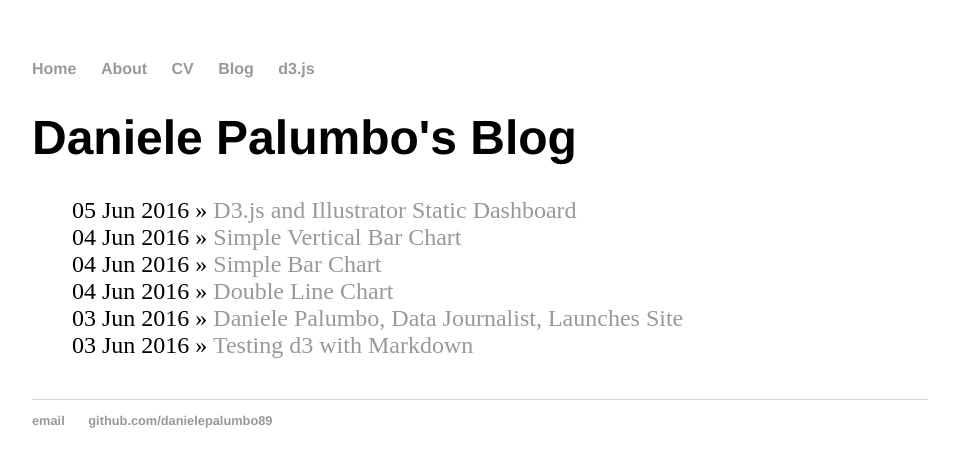
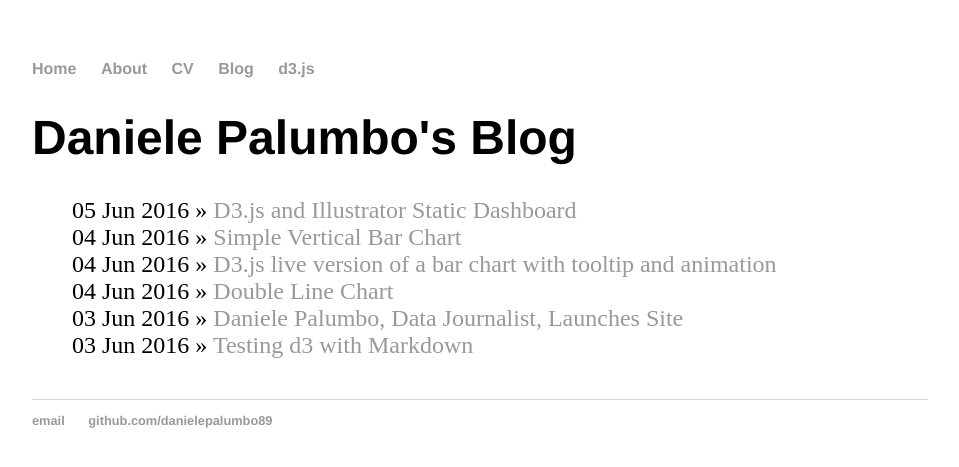
Before and after one commit to danielepalumbo89/danielepalumbo89.github.io, a Jekyll site: the page built from blog/index.html, in a window 1280 px wide. Shown: the top 467 px of the page, without its empty margins (160-1119 px from the left). Built offline with Jekyll 4.4.1, drawn with Linux system fonts in a browser that asks for light colours.

Commit message:
Update 2016-06-04-d3-Simple-Bar-Chart.md

```diff
--- a/_posts/2016-06-04-d3-Simple-Bar-Chart.md
+++ b/_posts/2016-06-04-d3-Simple-Bar-Chart.md
@@ -1,10 +1,10 @@
 ---
 layout: post
-title:  "Simple Bar Chart"
+title:  "D3.js live version of a bar chart with tooltip and animation"
 date: 2016-06-04
 ---
 
-<h2>D3.js live version of a bar chart with tooltip</h2>
+<h2>D3.js live version of a bar chart with tooltip and animation</h2>
 Given the complexity that the code may assume if overloaded with transitions and animations, I decided to keep the the visualisation simple so to show how fast it loads up on the page and also - building this static page - how perfectly fit in a really simple CMS.
 <div>
 <head>
```
